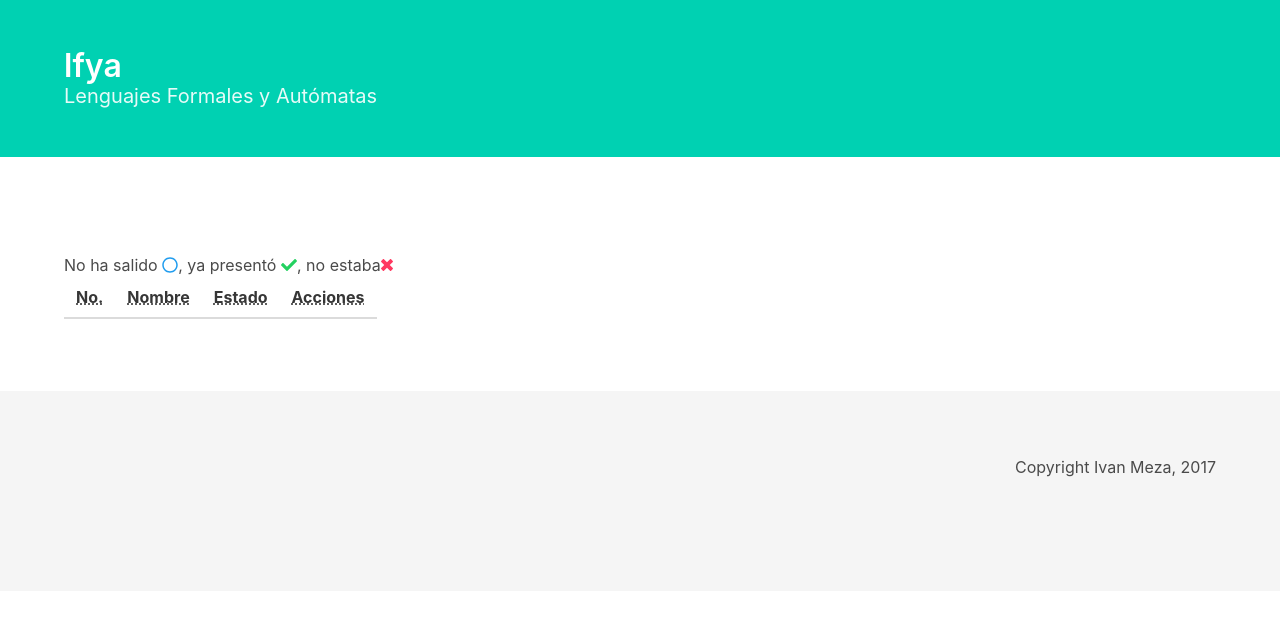
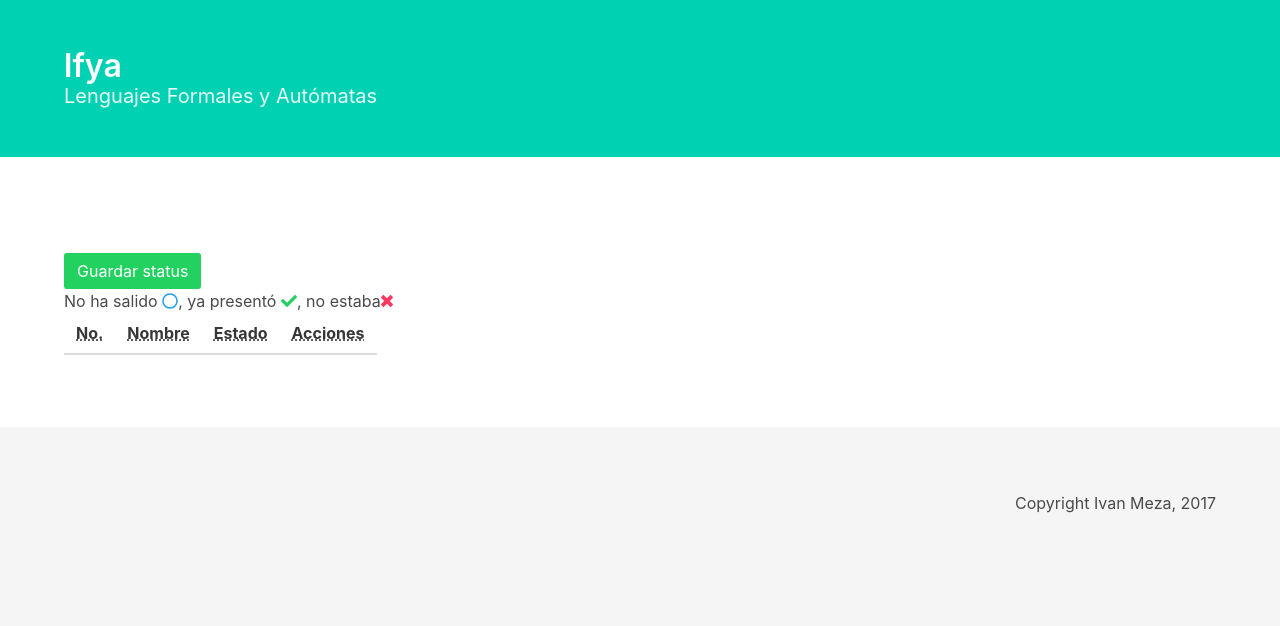
Before and after one commit to ivanvladimir/lfya, a Flask app: page /list in a window 1280 px wide. Shown: the part 52-678 px from the top of the page. Run offline with Flask 2, Linux system fonts and the light colour scheme; lists and menus that the app fills with data are empty; parts of the project's set-up code (start-up, migrations or seed data) failed here and were passed over.

Commit message:
Adds save

```diff
--- a/webapp/app.py
+++ b/webapp/app.py
@@ -77,6 +77,18 @@ def set(idd=None, status=None):
     return redirect(url_for('.list'))
 
 
+# Start presentations
+@app.route('/save')
+def save(idd=None, status=None):
+    global list_students, current
+    with open("status.txt", 'w') as f:
+        for num, name, status in list_students:
+            print(name, ",", status, file=f)
+    return redirect(url_for('.list'))
+
+
+
+
 # Función principal (interfaz con línea de comandos)
 if __name__ == '__main__':
     p = argparse.ArgumentParser("lfya_webapp")
@@ -99,7 +111,7 @@ if __name__ == '__main__':
     with open(opts.LISTA, 'r') as f:
         list_students = f.readlines()
 
-    list_students = [(i, s, 0) for i,s in enumerate(list_students)]
+    list_students = [(i, s.strip(), 0) for i,s in enumerate(list_students)]
 
     app.run(debug=opts.debug,
             host=opts.host,
--- a/webapp/templates/list.html
+++ b/webapp/templates/list.html
@@ -1,6 +1,9 @@
 
 {% extends "default.html" %}
 {% block content %}
+
+
+<a href="{{url_for(".save")}}"class="button is-success">Guardar status</a>
 
 <p>
 No ha salido <i class="far fa-circle has-text-info"></i>, ya presentó <i class="fas fa-check has-text-success"></i>, no estaba<i class="fas fa-times has-text-danger"></i>
```
